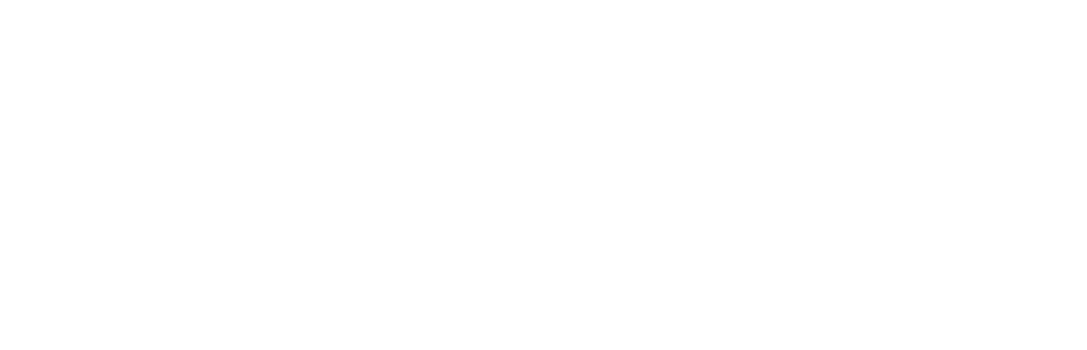
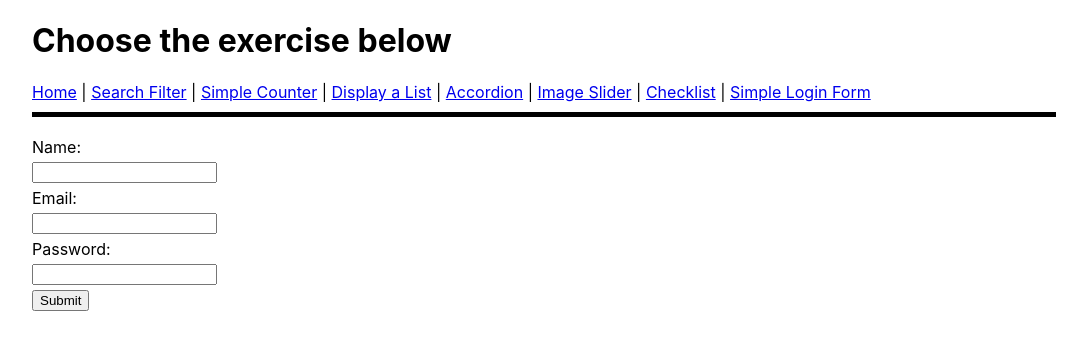
Before and after one commit to IsraelDeorce/practice-react, a React (Create React App) app: page /simple-login-form in a window 1280 px wide. Before the commit this address had no page. Shown: the top 350 px of the page, without its empty margins (96-1183 px from the left). Built offline with nearby package versions, Linux system fonts and the light colour scheme.

Commit message:
✨Finished SimpleLoginForm exercise

```diff
--- a/src/App.tsx
+++ b/src/App.tsx
@@ -7,6 +7,7 @@
 import Accordion from "./pages/Accordion/Accordion";
 import ImageSlider from "./pages/ImageSlider/ImageSlider";
 import Checklist from "./pages/Checklist/Checklist";
+import SimpleLoginForm from "./pages/SimpleLoginForm/SimpleLoginForm";
 
 function App() {
   return (
@@ -20,6 +21,7 @@
           <Route path="accordion" element={<Accordion />} />
           <Route path="image-slider" element={<ImageSlider />} />
           <Route path="Checklist" element={<Checklist />} />
+          <Route path="simple-login-form" element={<SimpleLoginForm />} />
         </Route>
       </Routes>
     </Router>
--- a/src/components/Main/Main.tsx
+++ b/src/components/Main/Main.tsx
@@ -11,7 +11,8 @@
         <Link to="display-list">Display a List</Link> |{" "}
         <Link to="accordion">Accordion</Link> |{" "}
         <Link to="image-slider">Image Slider</Link> |{" "}
-        <Link to="Checklist">Checklist</Link>
+        <Link to="Checklist">Checklist</Link> |{" "}
+        <Link to="simple-login-form">Simple Login Form</Link>
       </nav>
       <div>
         <Outlet />
--- /dev/null
+++ b/src/pages/SimpleLoginForm/SimpleLoginForm.css
@@ -0,0 +1,9 @@
+.SimpleLoginForm {
+  display: flex;
+  flex-direction: column;
+}
+
+.SimpleLoginForm > * {
+  width: fit-content;
+  margin-bottom: 5px;
+}
--- /dev/null
+++ b/src/pages/SimpleLoginForm/SimpleLoginForm.tsx
@@ -0,0 +1,64 @@
+/*
+7. Simple Login form in React
+React code for simple login form where the user login by entering their username and password. The form inputs are validated to check if correct information is entered and the error messages are the validation fails. The login form is hidden and the “Welcome, ${name}” message is shown when the user login is successful.
+
+The following are the steps to create a simple login form using React JS:
+
+1.Create name, email and password input form elements.
+2.React States to store user input values.
+3.Add form validation for compare name, email and password with correct values.
+4.Display “Welcome, ${name}” if login is successful, else display the error message.
+*/
+
+import { useState } from 'react';
+import './SimpleLoginForm.css';
+
+const secret = {
+  name: 'israel',
+  email: 'israel@yopmail.com',
+  password: '1234'
+}
+
+function SimpleLoginForm() {
+  const [details, setDetails] = useState({ name: '', email: '', password: ''});
+
+  const handleSubmit = (e: any) => {
+    // Avoid page re-render
+    e.preventDefault();
+    if (details.name === secret.name && details.email === secret.email && details.password === secret.password) {
+      alert('SUCCESS!');
+    } else {
+      alert('FAIL!');
+    }
+  }
+  return (
+    <form className="SimpleLoginForm" onSubmit={handleSubmit}>
+      <label htmlFor="name">Name:</label>
+      <input
+        id="name"
+        name="name"
+        onChange={(e) => setDetails({ ...details, name: e.target.value })}
+        value={details.name}
+      />
+
+      <label htmlFor="email">Email:</label>
+      <input
+        id="email"
+        name="email"
+        onChange={(e) => setDetails({ ...details, email: e.target.value })}
+        value={details.email}
+      />
+
+      <label htmlFor="password">Password:</label>
+      <input
+        id="password"
+        name="password"
+        onChange={(e) => setDetails({ ...details, password: e.target.value })}
+        value={details.password}
+      />
+      <input type="submit" value="Submit"/>
+    </form>
+  )
+}
+
+export default SimpleLoginForm;
```
